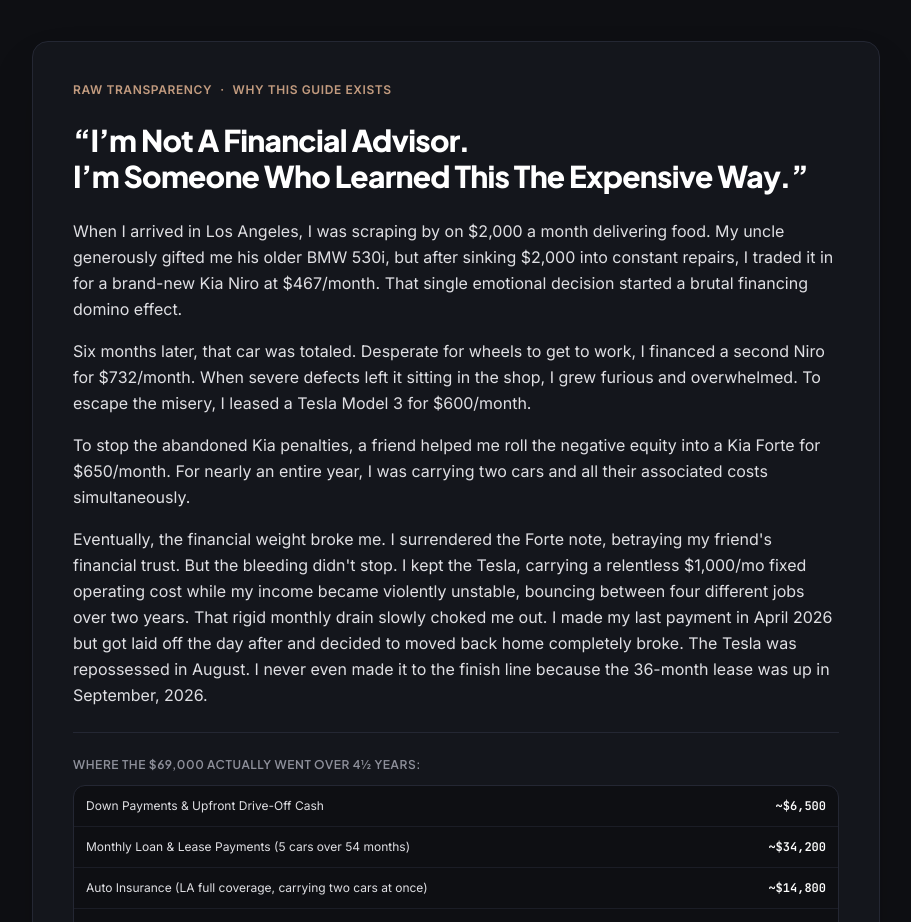
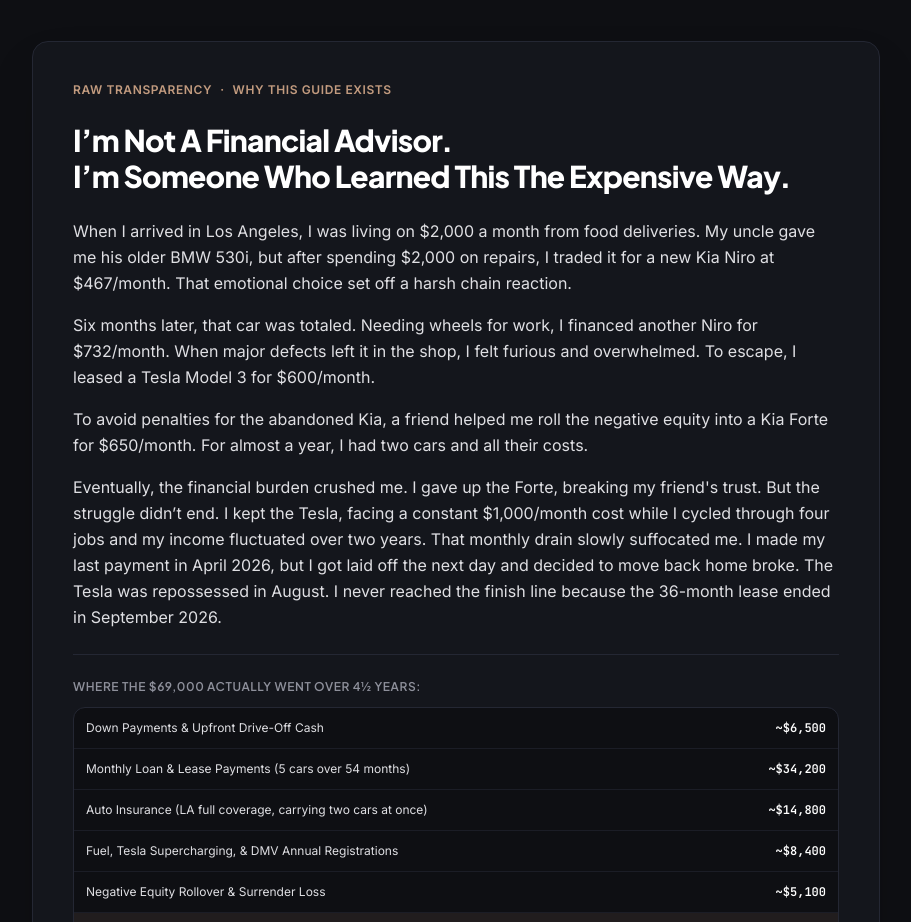
Before and after one commit to realbrunodiaz98/Make-Cheaper-Mistakes, a React (Vite) app: page / in a window 1280 px wide. Shown: the part 7900-8822 px from the top of the page, without its empty margins (184-1095 px from the left). Built offline with nearby package versions, Linux system fonts and the light colour scheme.

Commit message:
refactor: simplify founder story narrative
Clarify the tone and condense the text for better readability.

```diff
--- a/src/components/FounderStory.tsx
+++ b/src/components/FounderStory.tsx
@@ -12,25 +12,25 @@
           </div>
 
           <h2 className="text-2xl sm:text-3xl font-extrabold text-white font-heading tracking-tight">
-            “I’m Not A Financial Advisor.<br />
-            I’m Someone Who Learned This The Expensive Way.”
+            I’m Not A Financial Advisor.<br />
+            I’m Someone Who Learned This The Expensive Way.
           </h2>
 
           <div className="space-y-4 text-sm sm:text-base text-[#DFDFE3] leading-relaxed">
             <p>
-              When I arrived in Los Angeles, I was scraping by on $2,000 a month delivering food. My uncle generously gifted me his older BMW 530i, but after sinking $2,000 into constant repairs, I traded it in for a brand-new Kia Niro at $467/month. That single emotional decision started a brutal financing domino effect.
+              When I arrived in Los Angeles, I was living on $2,000 a month from food deliveries. My uncle gave me his older BMW 530i, but after spending $2,000 on repairs, I traded it for a new Kia Niro at $467/month. That emotional choice set off a harsh chain reaction.
             </p>
 
             <p>
-              Six months later, that car was totaled. Desperate for wheels to get to work, I financed a second Niro for $732/month. When severe defects left it sitting in the shop, I grew furious and overwhelmed. To escape the misery, I leased a Tesla Model 3 for $600/month.
+              Six months later, that car was totaled. Needing wheels for work, I financed another Niro for $732/month. When major defects left it in the shop, I felt furious and overwhelmed. To escape, I leased a Tesla Model 3 for $600/month.
             </p>
 
             <p>
-              To stop the abandoned Kia penalties, a friend helped me roll the negative equity into a Kia Forte for $650/month. For nearly an entire year, I was carrying two cars and all their associated costs simultaneously.
+              To avoid penalties for the abandoned Kia, a friend helped me roll the negative equity into a Kia Forte for $650/month. For almost a year, I had two cars and all their costs.
             </p>
 
             <p>
-              Eventually, the financial weight broke me. I surrendered the Forte note, betraying my friend&apos;s financial trust. But the bleeding didn&apos;t stop. I kept the Tesla, carrying a relentless $1,000/mo fixed operating cost while my income became violently unstable, bouncing between four different jobs over two years. That rigid monthly drain slowly choked me out. I made my last payment in April 2026 but got laid off the day after and decided to moved back home completely broke. The Tesla was repossessed in August. I never even made it to the finish line because the 36-month lease was up in September, 2026.
+              Eventually, the financial burden crushed me. I gave up the Forte, breaking my friend&apos;s trust. But the struggle didn’t end. I kept the Tesla, facing a constant $1,000/month cost while I cycled through four jobs and my income fluctuated over two years. That monthly drain slowly suffocated me. I made my last payment in April 2026, but I got laid off the next day and decided to move back home broke. The Tesla was repossessed in August. I never reached the finish line because the 36-month lease ended in September 2026.
             </p>
           </div>
 
```
